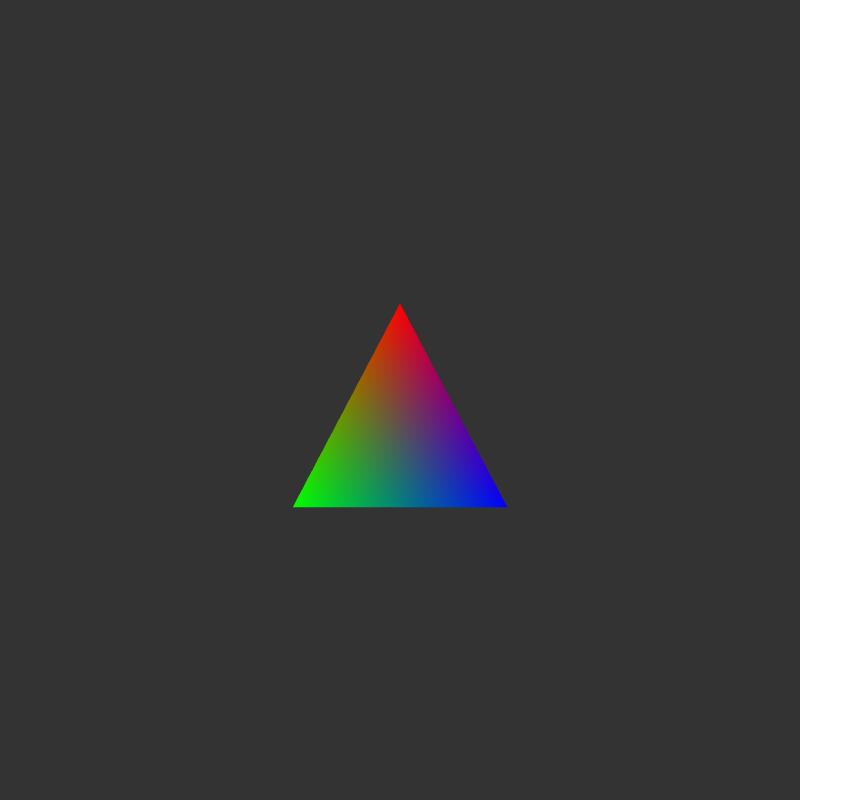
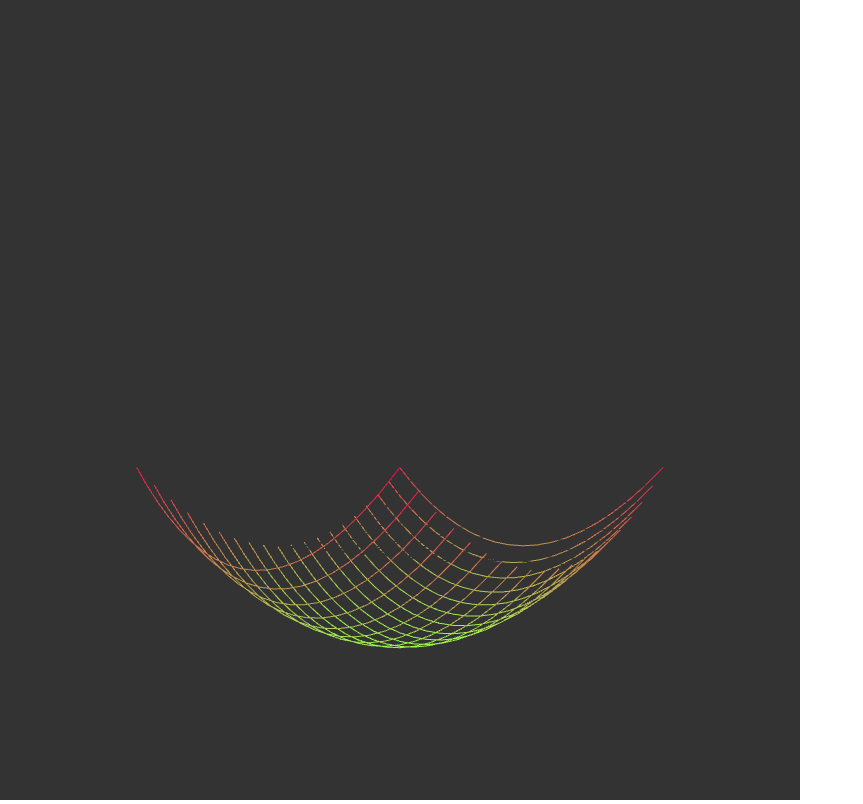
Before and after one commit to sathley/Gradient-Descent-Viz, a plain HTML site: page index.html in a window 1280 px wide. Shown: the whole page, without its empty margins (0-863 px from the left). Drawn offline with Linux system fonts and the light colour scheme.

Commit message:
Generated cost function grid

```diff
--- a/index.html
+++ b/index.html
@@ -6,6 +6,7 @@
 <script type="text/javascript" src="lib/jquery.min.js"></script>
 <script type="text/javascript" src="lib/glMatrix-0.9.5.min.js"></script>
 
+<script type="text/javascript" src="scripts/learningGraphData.js"></script>
 <script id="shader-fs" type="text/javascript" src="scripts/shaders.js"></script>
 <script type="text/javascript" src="scripts/graphingScript.js"></script>
 <link href="styles/styles.css" rel="stylesheet"></style>
--- a/scripts/graphingScript.js
+++ b/scripts/graphingScript.js
@@ -5,9 +5,13 @@ window.onload = function() {
         lastPosition: null,
         movement: [0, 0]
     };
-    var zCenter = 10.0;
+    var zCenter = 50.0;
     var rotationalParam = [0, 0, 0];
-    var PI2 = 2 * Math.PI;
+    var PI2 = 2 * Math.PI,
+        PIBY2 = Math.PI/2,
+        PI3BY4 = 3 * Math.PI/4,
+        PIBY4 = Math.PI/4;
+
     var sceneUpdate = true;
 
     function initGL(canvas) {
@@ -99,162 +103,34 @@ window.onload = function() {
         mvMatrix = mvMatrixStack.pop();
     }
 
-
     function setMatrixUniforms() {
         gl.uniformMatrix4fv(shaderProgram.pMatrixUniform, false, pMatrix);
         gl.uniformMatrix4fv(shaderProgram.mvMatrixUniform, false, mvMatrix);
     }
 
-
     function degToRad(degrees) {
         return degrees * Math.PI / 180;
     }
 
-
-    var pyramidVertexPositionBuffer;
-    var pyramidVertexColorBuffer;
-    var cubeVertexPositionBuffer;
-    var cubeVertexColorBuffer;
-    var cubeVertexIndexBuffer;
+    var gridVertexPositionBuffer;
+    var gridVertexColorBuffer;
 
     function initBuffers() {
-        pyramidVertexPositionBuffer = gl.createBuffer();
-        gl.bindBuffer(gl.ARRAY_BUFFER, pyramidVertexPositionBuffer);
-        var vertices = [
-            // Front face
-             0.0,  1.0,  0.0,
-            -1.0, -1.0,  1.0,
-             1.0, -1.0,  1.0,
+        gridVertexPositionBuffer = gl.createBuffer();
+        gl.bindBuffer(gl.ARRAY_BUFFER, gridVertexPositionBuffer);
+        var dataset = createVertices();
 
-            // Right face
-             0.0,  1.0,  0.0,
-             1.0, -1.0,  1.0,
-             1.0, -1.0, -1.0,
+        gl.bufferData(gl.ARRAY_BUFFER, new Float32Array(dataset.vertices), gl.STATIC_DRAW);
+        gridVertexPositionBuffer.itemSize = 3;
+        gridVertexPositionBuffer.numItems = dataset.vertices.length / gridVertexPositionBuffer.itemSize;
 
-            // Back face
-             0.0,  1.0,  0.0,
-             1.0, -1.0, -1.0,
-            -1.0, -1.0, -1.0,
+        gridVertexColorBuffer = gl.createBuffer();
+        gl.bindBuffer(gl.ARRAY_BUFFER, gridVertexColorBuffer);
 
-            // Left face
-             0.0,  1.0,  0.0,
-            -1.0, -1.0, -1.0,
-            -1.0, -1.0,  1.0
-        ];
-        gl.bufferData(gl.ARRAY_BUFFER, new Float32Array(vertices), gl.STATIC_DRAW);
-        pyramidVertexPositionBuffer.itemSize = 3;
-        pyramidVertexPositionBuffer.numItems = 12;
-
-        pyramidVertexColorBuffer = gl.createBuffer();
-        gl.bindBuffer(gl.ARRAY_BUFFER, pyramidVertexColorBuffer);
-        var colors = [
-            // Front face
-            1.0, 0.0, 0.0, 1.0,
-            0.0, 1.0, 0.0, 1.0,
-            0.0, 0.0, 1.0, 1.0,
-
-            // Right face
-            1.0, 0.0, 0.0, 1.0,
-            0.0, 0.0, 1.0, 1.0,
-            0.0, 1.0, 0.0, 1.0,
-
-            // Back face
-            1.0, 0.0, 0.0, 1.0,
-            0.0, 1.0, 0.0, 1.0,
-            0.0, 0.0, 1.0, 1.0,
-
-            // Left face
-            1.0, 0.0, 0.0, 1.0,
-            0.0, 0.0, 1.0, 1.0,
-            0.0, 1.0, 0.0, 1.0
-        ];
-        gl.bufferData(gl.ARRAY_BUFFER, new Float32Array(colors), gl.STATIC_DRAW);
-        pyramidVertexColorBuffer.itemSize = 4;
-        pyramidVertexColorBuffer.numItems = 12;
-
-
-        cubeVertexPositionBuffer = gl.createBuffer();
-        gl.bindBuffer(gl.ARRAY_BUFFER, cubeVertexPositionBuffer);
-        vertices = [
-            // Front face
-            -1.0, -1.0,  1.0,
-             1.0, -1.0,  1.0,
-             1.0,  1.0,  1.0,
-            -1.0,  1.0,  1.0,
-
-            // Back face
-            -1.0, -1.0, -1.0,
-            -1.0,  1.0, -1.0,
-             1.0,  1.0, -1.0,
-             1.0, -1.0, -1.0,
-
-            // Top face
-            -1.0,  1.0, -1.0,
-            -1.0,  1.0,  1.0,
-             1.0,  1.0,  1.0,
-             1.0,  1.0, -1.0,
-
-            // Bottom face
-            -1.0, -1.0, -1.0,
-             1.0, -1.0, -1.0,
-             1.0, -1.0,  1.0,
-            -1.0, -1.0,  1.0,
-
-            // Right face
-             1.0, -1.0, -1.0,
-             1.0,  1.0, -1.0,
-             1.0,  1.0,  1.0,
-             1.0, -1.0,  1.0,
-
-            // Left face
-            -1.0, -1.0, -1.0,
-            -1.0, -1.0,  1.0,
-            -1.0,  1.0,  1.0,
-            -1.0,  1.0, -1.0
-        ];
-        gl.bufferData(gl.ARRAY_BUFFER, new Float32Array(vertices), gl.STATIC_DRAW);
-        cubeVertexPositionBuffer.itemSize = 3;
-        cubeVertexPositionBuffer.numItems = 24;
-
-        cubeVertexColorBuffer = gl.createBuffer();
-        gl.bindBuffer(gl.ARRAY_BUFFER, cubeVertexColorBuffer);
-        colors = [
-            [1.0, 0.0, 0.0, 1.0], // Front face
-            [1.0, 1.0, 0.0, 1.0], // Back face
-            [0.0, 1.0, 0.0, 1.0], // Top face
-            [1.0, 0.5, 0.5, 1.0], // Bottom face
-            [1.0, 0.0, 1.0, 1.0], // Right face
-            [0.0, 0.0, 1.0, 1.0]  // Left face
-        ];
-        var unpackedColors = [];
-        for (var i in colors) {
-            var color = colors[i];
-            for (var j=0; j < 4; j++) {
-                unpackedColors = unpackedColors.concat(color);
-            }
-        }
-        gl.bufferData(gl.ARRAY_BUFFER, new Float32Array(unpackedColors), gl.STATIC_DRAW);
-        cubeVertexColorBuffer.itemSize = 4;
-        cubeVertexColorBuffer.numItems = 24;
-
-        cubeVertexIndexBuffer = gl.createBuffer();
-        gl.bindBuffer(gl.ELEMENT_ARRAY_BUFFER, cubeVertexIndexBuffer);
-        var cubeVertexIndices = [
-            0, 1, 2,      0, 2, 3,    // Front face
-            4, 5, 6,      4, 6, 7,    // Back face
-            8, 9, 10,     8, 10, 11,  // Top face
-            12, 13, 14,   12, 14, 15, // Bottom face
-            16, 17, 18,   16, 18, 19, // Right face
-            20, 21, 22,   20, 22, 23  // Left face
-        ];
-        gl.bufferData(gl.ELEMENT_ARRAY_BUFFER, new Uint16Array(cubeVertexIndices), gl.STATIC_DRAW);
-        cubeVertexIndexBuffer.itemSize = 1;
-        cubeVertexIndexBuffer.numItems = 36;
+        gl.bufferData(gl.ARRAY_BUFFER, new Float32Array(dataset.colors), gl.STATIC_DRAW);
+        gridVertexColorBuffer.itemSize = 4;
+        gridVertexColorBuffer.numItems = dataset.colors.length / gridVertexColorBuffer.itemSize;
     }
-
-
-    var rPyramid = 0;
-    var rCube = 0;
 
     function drawScene() {
         gl.viewport(0, 0, gl.viewportWidth, gl.viewportHeight);
@@ -262,58 +138,19 @@ window.onload = function() {
 
         mat4.identity(mvMatrix);
 
+        gl.bindBuffer(gl.ARRAY_BUFFER, gridVertexPositionBuffer);
+        gl.vertexAttribPointer(shaderProgram.vertexPositionAttribute, gridVertexPositionBuffer.itemSize, gl.FLOAT, false, 0, 0);
 
+        gl.bindBuffer(gl.ARRAY_BUFFER, gridVertexColorBuffer);
+        gl.vertexAttribPointer(shaderProgram.vertexColorAttribute, gridVertexColorBuffer.itemSize, gl.FLOAT, false, 0, 0);
+        mat4.translate(mvMatrix, [0.0, -zCenter/4.0, -zCenter]);
 
-        gl.bindBuffer(gl.ARRAY_BUFFER, pyramidVertexPositionBuffer);
-        gl.vertexAttribPointer(shaderProgram.vertexPositionAttribute, pyramidVertexPositionBuffer.itemSize, gl.FLOAT, false, 0, 0);
-
-        gl.bindBuffer(gl.ARRAY_BUFFER, pyramidVertexColorBuffer);
-        gl.vertexAttribPointer(shaderProgram.vertexColorAttribute, pyramidVertexColorBuffer.itemSize, gl.FLOAT, false, 0, 0);
-        mat4.translate(mvMatrix, [0.0, 0.0, -zCenter]);
-        // mvPushMatrix();
-
-        mat4.rotate(mvMatrix, rotationalParam[0], [1, 0, 0]);
+        mat4.rotate(mvMatrix, rotationalParam[0] - PIBY2, [1, 0, 0]);
         mat4.rotate(mvMatrix, rotationalParam[1], [0, 1, 0]);
-        mat4.rotate(mvMatrix, rotationalParam[2], [0, 0, 1]);
-        // mat4.translate(mvMatrix, [0.0, 0.0, 0.0]);
+        mat4.rotate(mvMatrix, rotationalParam[2] + PIBY4, [0, 0, 1]);
         setMatrixUniforms();
-        gl.drawArrays(gl.TRIANGLES, 0, pyramidVertexPositionBuffer.numItems);
-
-        // mvPopMatrix();
-
-
-        // mat4.translate(mvMatrix, [3.0, 0.0, 0.0]);
-
-        // mvPushMatrix();
-        // mat4.rotate(mvMatrix, degToRad(rCube), [1, 1, 1]);
-
-        // gl.bindBuffer(gl.ARRAY_BUFFER, cubeVertexPositionBuffer);
-        // gl.vertexAttribPointer(shaderProgram.vertexPositionAttribute, cubeVertexPositionBuffer.itemSize, gl.FLOAT, false, 0, 0);
-
-        // gl.bindBuffer(gl.ARRAY_BUFFER, cubeVertexColorBuffer);
-        // gl.vertexAttribPointer(shaderProgram.vertexColorAttribute, cubeVertexColorBuffer.itemSize, gl.FLOAT, false, 0, 0);
-
-        // gl.bindBuffer(gl.ELEMENT_ARRAY_BUFFER, cubeVertexIndexBuffer);
-        // setMatrixUniforms();
-        // gl.drawElements(gl.TRIANGLES, cubeVertexIndexBuffer.numItems, gl.UNSIGNED_SHORT, 0);
-
-        // mvPopMatrix();
+        gl.drawArrays(gl.LINE_STRIP, 0, gridVertexPositionBuffer.numItems);
     }
-
-
-    var lastTime = 0;
-
-    function animate() {
-        var timeNow = new Date().getTime();
-        if (lastTime != 0) {
-            var elapsed = timeNow - lastTime;
-
-            rPyramid += (90 * elapsed) / 1000.0;
-            rCube -= (75 * elapsed) / 1000.0;
-        }
-        lastTime = timeNow;
-    }
-
 
     function tick() {
         if (sceneUpdate) {
@@ -351,7 +188,7 @@ window.onload = function() {
 
     function rotateView(){
         if (mouseHist.movement[0]) {
-            rotationalParam[1] = (rotationalParam[1] + Math.atan(mouseHist.movement[0]/zCenter)/8) % PI2;
+            rotationalParam[2] = (rotationalParam[2] + Math.atan(mouseHist.movement[0]/zCenter)/8) % PI2;
             sceneUpdate = true;
             mouseHist.movement[0] = 0;
         }
@@ -368,14 +205,13 @@ window.onload = function() {
         initGL(canvas);
         initShaders()
         initBuffers();
-
+        gl.enable(gl.DEPTH_TEST);
+        gl.enable(gl.BLEND);
+        gl.blendFunc(gl.SRC_ALPHA, gl.ONE_MINUS_SRC_ALPHA);
         gl.clearColor(0.2, 0.2, 0.2, 1.0);
-        gl.enable(gl.DEPTH_TEST);
         mat4.perspective(45, gl.viewportWidth / gl.viewportHeight, 0.1, 100.0, pMatrix);
+        bindMouseAction();
         tick();
-
-        //drawScene();
-        bindMouseAction();
     }
 
     webGLStart();
--- /dev/null
+++ b/scripts/learningGraphData.js
@@ -0,0 +1,71 @@
+//stub
+function stub(x, y){
+    return x*x + y*y;
+}
+
+//Stub
+function getErrorDataSet(){
+    var out = [];
+    var i,j;
+    var min, max;
+    var error;
+
+    for(i=-10; i<10; i++){
+      for(j=-10; j<10; j++){
+        error = stub(i,j);
+        error = error/20.0;
+        max = Math.max(max || error, error);
+        min = Math.min(min || error, error);
+        out.push([i, j, error]);
+      }
+    }
+
+    out.xDomain = [-10, 10];
+    out.xStepSize = 1;
+    out.yDomain = [-10, 10];
+    out.yStepSize = 1;
+    out.zColorDomain = [[0.6, 1.0, 0.3, 1.0], [1.0, 0.0, 0.3, 1.0]];
+    out.zRange = [min, max];
+    return out;
+}
+
+function createVertices() {
+    var dataSet = getErrorDataSet();
+    var vertices = [];
+    var color = [];
+
+    var xSize = (dataSet.xDomain[1] - dataSet.xDomain[0])/dataSet.xStepSize,
+        ySize = (dataSet.yDomain[1] - dataSet.yDomain[0])/dataSet.yStepSize,
+        zSize = dataSet.zRange[1] - dataSet.zRange[0],
+        zStepSize = 1 / zSize,
+        colorRange = [
+            (dataSet.zColorDomain[1][0] - dataSet.zColorDomain[0][0]),
+            (dataSet.zColorDomain[1][1] - dataSet.zColorDomain[0][1]),
+            (dataSet.zColorDomain[1][2] - dataSet.zColorDomain[0][2]),
+            (dataSet.zColorDomain[1][3] - dataSet.zColorDomain[0][3])
+        ];
+
+    var i, j, index, colorSteps;
+
+    for(i = 0; i < xSize; i++){
+        vertices = vertices.concat(dataSet[i * xSize]);
+        color = color.concat([0.0, 0.0, 0.0, 0.0]);
+        for(j = 0; j < ySize; j++){
+            index = i * xSize + j;
+            singularSteps = (dataSet[index][2] - dataSet.zRange[0]) * zStepSize;
+            vertices = vertices.concat(dataSet[index]);
+            color = color.concat([
+                dataSet.zColorDomain[0][0] + colorRange[0] * singularSteps,
+                dataSet.zColorDomain[0][1] + colorRange[1] * singularSteps,
+                dataSet.zColorDomain[0][2] + colorRange[2] * singularSteps,
+                dataSet.zColorDomain[0][3] + colorRange[3] * singularSteps
+            ]);
+        }
+        vertices = vertices.concat(dataSet[i * xSize + ySize - 1]);
+        color = color.concat([0.0, 0.0, 0.0, 0.0]);
+    }
+    return {
+        vertices: vertices,
+        colors: color
+    };
+}
```
